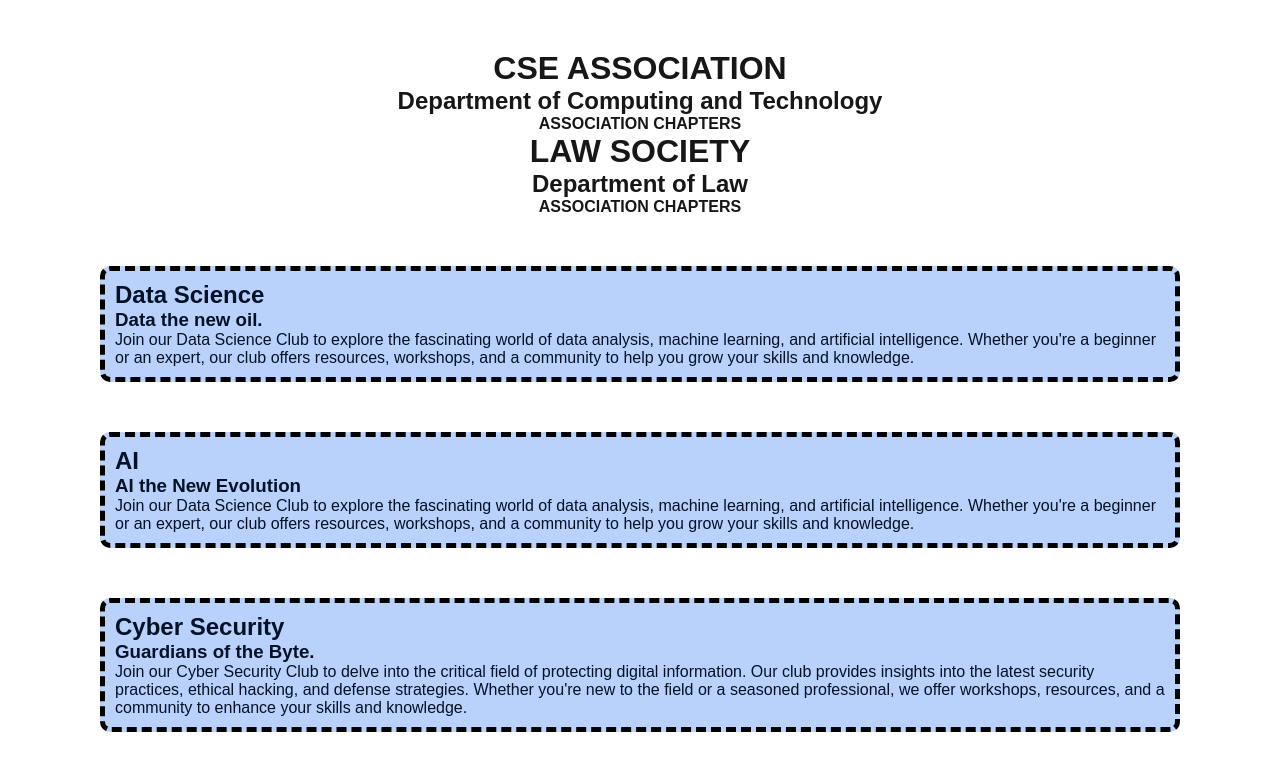
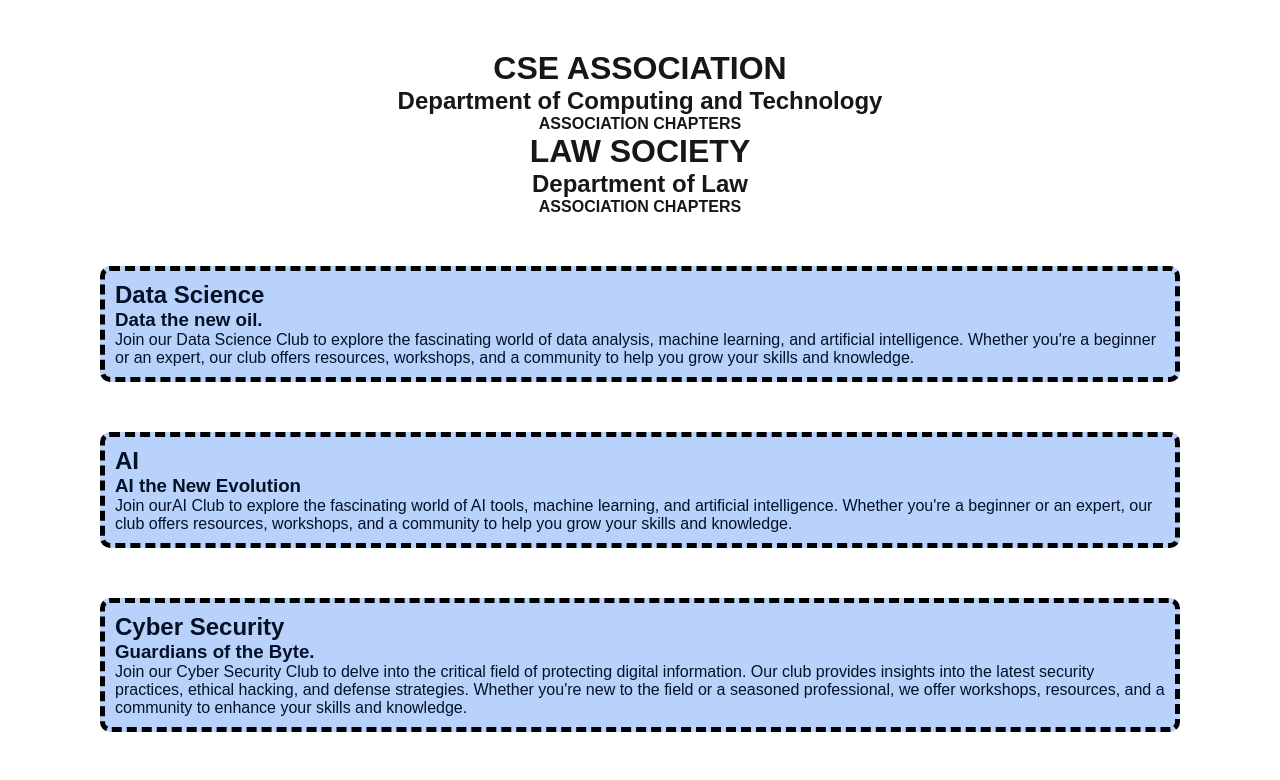
Before and after one commit to Grace-Wanja/my-app, a Next.js app: page / in a window 1280 px wide. Shown: the top 780 px of the page. Built offline with nearby package versions, Linux system fonts and the light colour scheme.

Commit message:
added content

```diff
--- a/src/app/page.js
+++ b/src/app/page.js
@@ -13,7 +13,7 @@ export default function Home() {
     {
       title: "AI",
       subtitle: "AI the New Evolution",
-      content: "Join our Data Science Club to explore the fascinating world of data analysis, machine learning, and artificial intelligence. Whether you're a beginner or an expert, our club offers resources, workshops, and a community to help you grow your skills and knowledge."
+      content: "Join ourAI Club to explore the fascinating world of AI tools, machine learning, and artificial intelligence. Whether you're a beginner or an expert, our club offers resources, workshops, and a community to help you grow your skills and knowledge."
     },
 
     {
```
